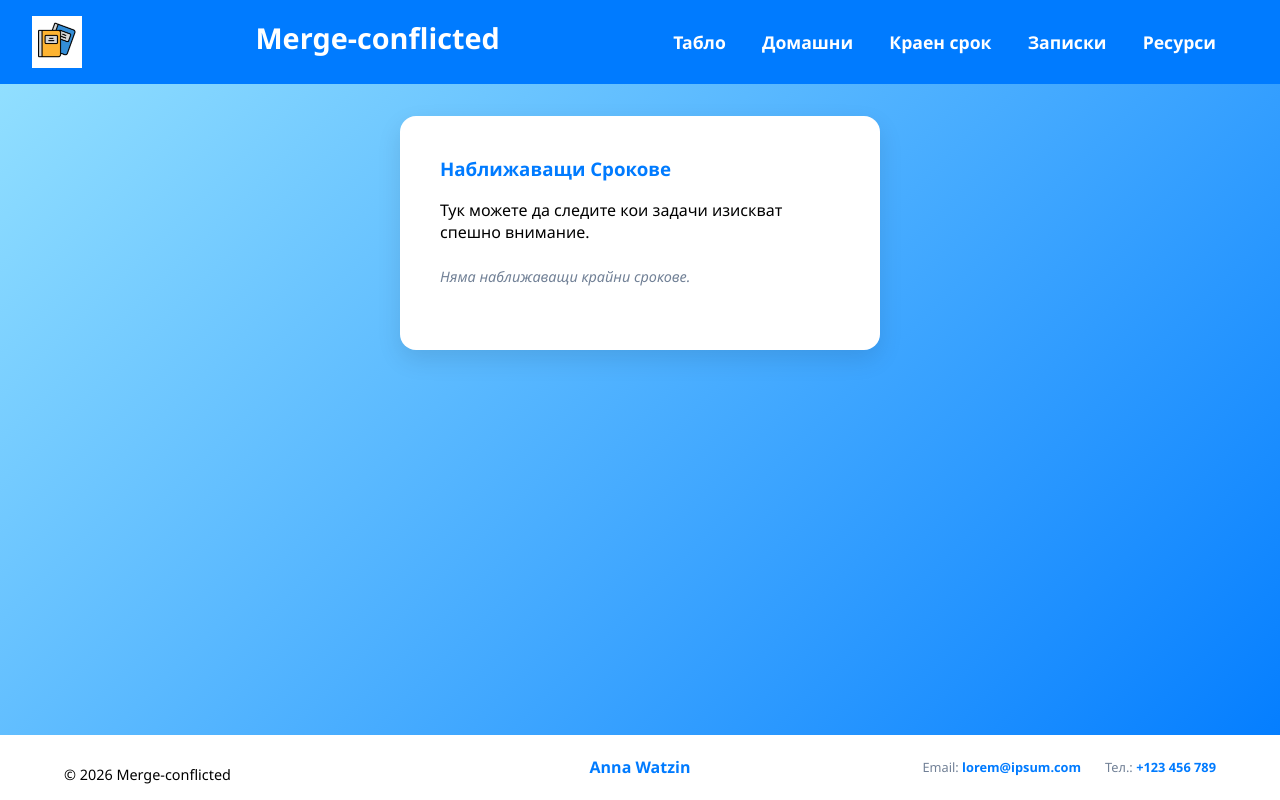
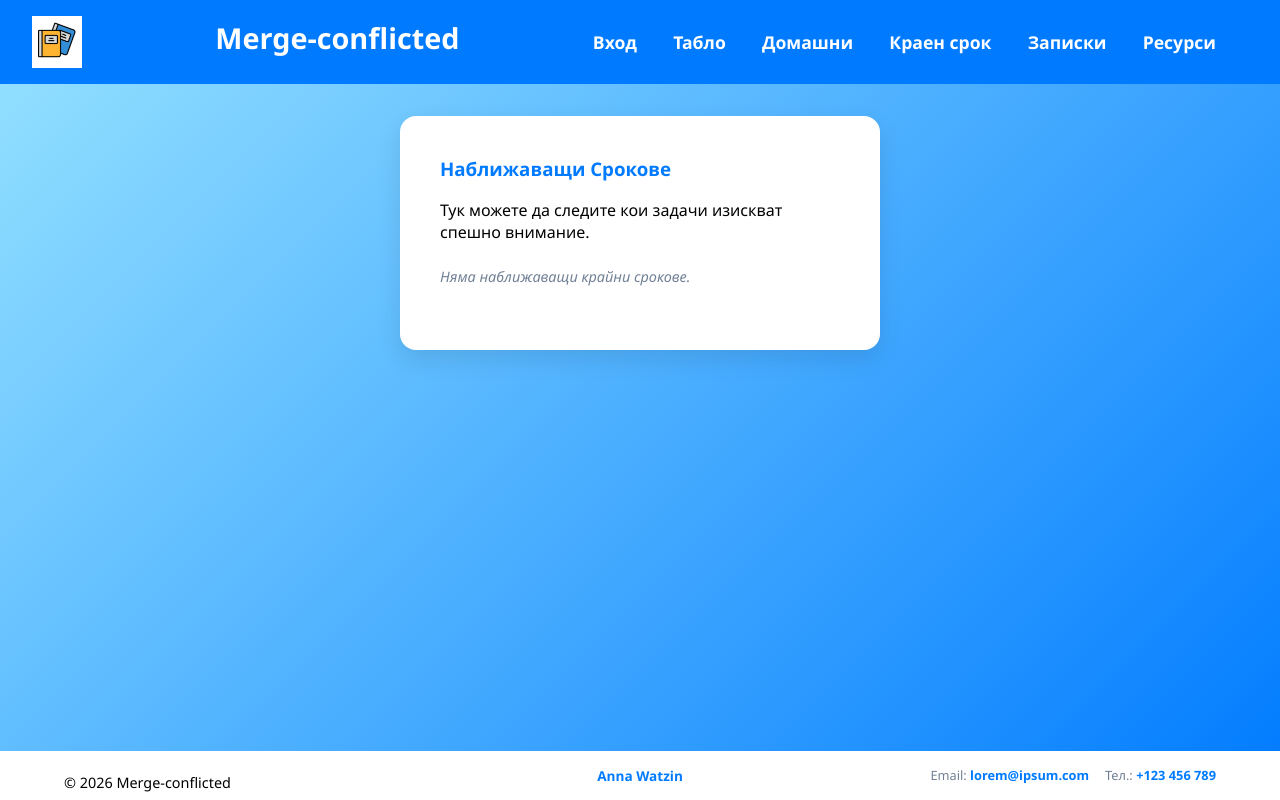
Before and after one commit to IT-8-TUES/8B-25-26-Merge-conflicted, a plain HTML site: page Anna Watzin/deadlines.html in a window 1280 px wide. Drawn offline with Linux system fonts and the light colour scheme.

Commit message:
Smaller footer, connecting login page

```diff
--- a/Anna Watzin/deadlines.html
+++ b/Anna Watzin/deadlines.html
@@ -10,6 +10,7 @@
             <img src="MC-logo.png" alt="МС лого" width="50">
             <h1>Merge-conflicted</h1>
             <nav>
+                <a href="../Karin-Alison Todorova/index.html">Вход</a>
                 <a href="../Karin-Alison Todorova/dashboard.html">Табло</a>
                 <a href="homework.html">Домашни</a>
                 <a href="deadlines.html">Краен срок</a>
--- a/Anna Watzin/style.css
+++ b/Anna Watzin/style.css
@@ -93,14 +93,14 @@ footer {
     background-color: white;
     width: 100%;
     margin-top: auto;
-    padding: 1rem 5%;
+    padding: 0.5rem 5%;
     display: flex;
     justify-content: space-between;
     align-items: center;
 }
 .footer-name {
     margin: 0;
-    font-size: 1rem;
+    font-size: 0.85rem;
     font-weight: bold;
     color: #007bff;
     position: absolute;
@@ -113,7 +113,7 @@ footer p {
 }
 .footer-contacts {
     display: flex;
-    gap: 1.5rem;
+    gap: 1rem;
     align-items: center;
 }
 .footer-contacts p {
@@ -123,7 +123,6 @@ footer p {
     white-space: nowrap;
 }
 
-/* СТИЛОВЕ ЗА ДОМАШНИ КОИТО ТИ ДОБАВЯШ */
 #homework-list {
     margin-top: 1.5rem;
     text-align: left;
```
Also changed, not shown: Anna Watzin/homework.html (+1 -0 lines).
